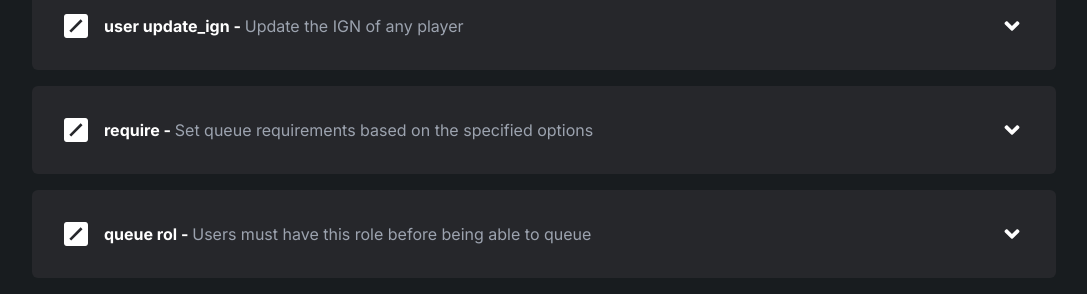
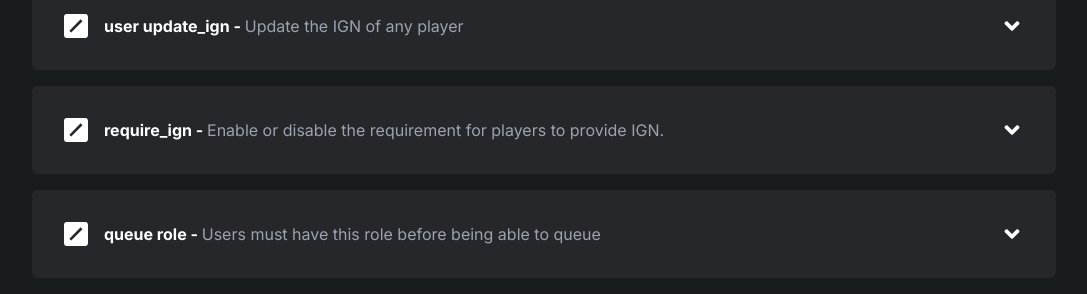
Before and after one commit to ItzDerock/InHouseQueue-site, a Next.js app: page /commands in a window 1280 px wide. Shown: the part 1840-2134 px from the top of the page, without its empty margins (96-1183 px from the left). Built offline with nearby package versions, Linux system fonts and the light colour scheme.

Commit message:
feat: update require command (#115)

```diff
--- a/src/data/commands.ts
+++ b/src/data/commands.ts
@@ -179,18 +179,18 @@ const commands = [
     ]
   },
   {
-    "name": "require",
+    "name": "require_ign",
     "type": "Admin",
-    "description": "Set queue requirements based on the specified options",
+    "description": "Enable or disable the requirement for players to provide IGN.",
     "usage": [
-      "/require [condition] [game] [feature]"
+      "/require_ign [condition]"
     ],
     "examples": [
-      "/require True League of Legends IGN",
+      "/require_ign True",
     ]
   },
   {
-    "name": "queue rol",
+    "name": "queue role",
     "type": "Admin",
     "description": "Users must have this role before being able to queue",
     "usage": [
```
